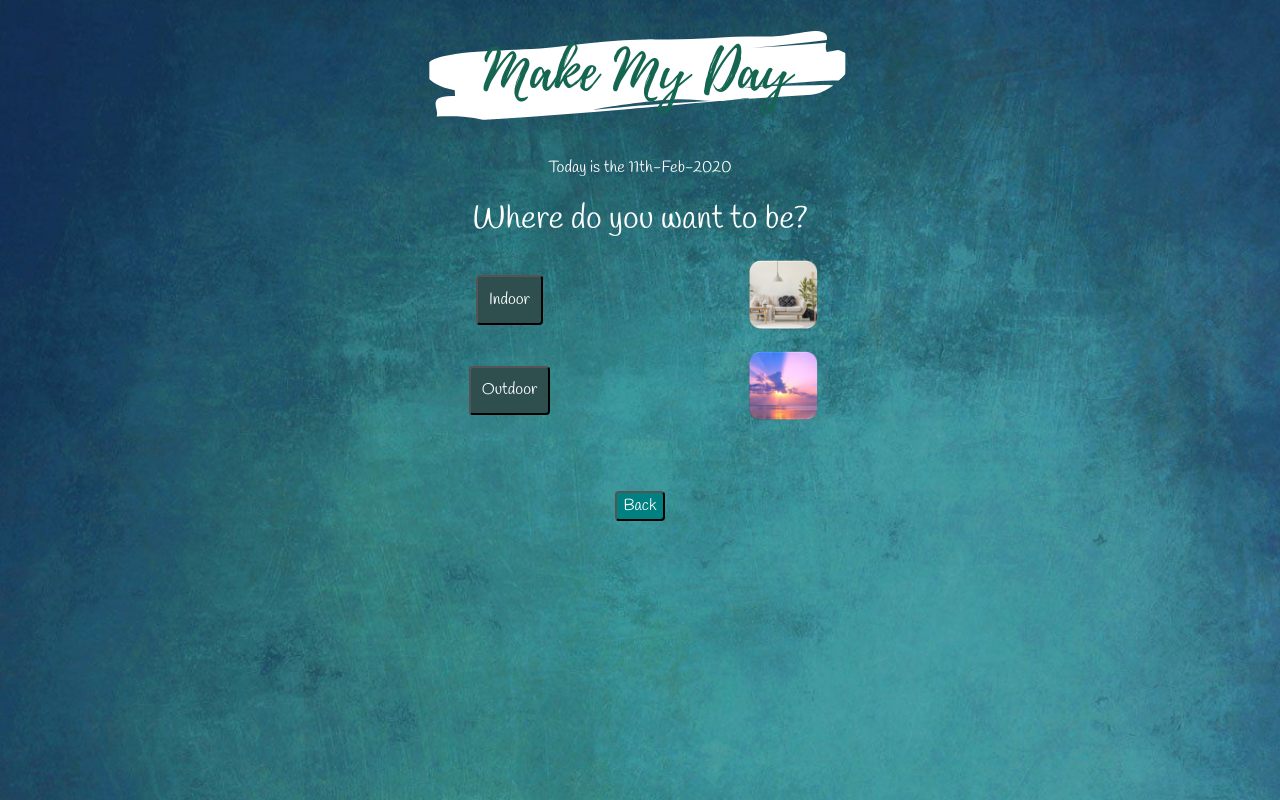
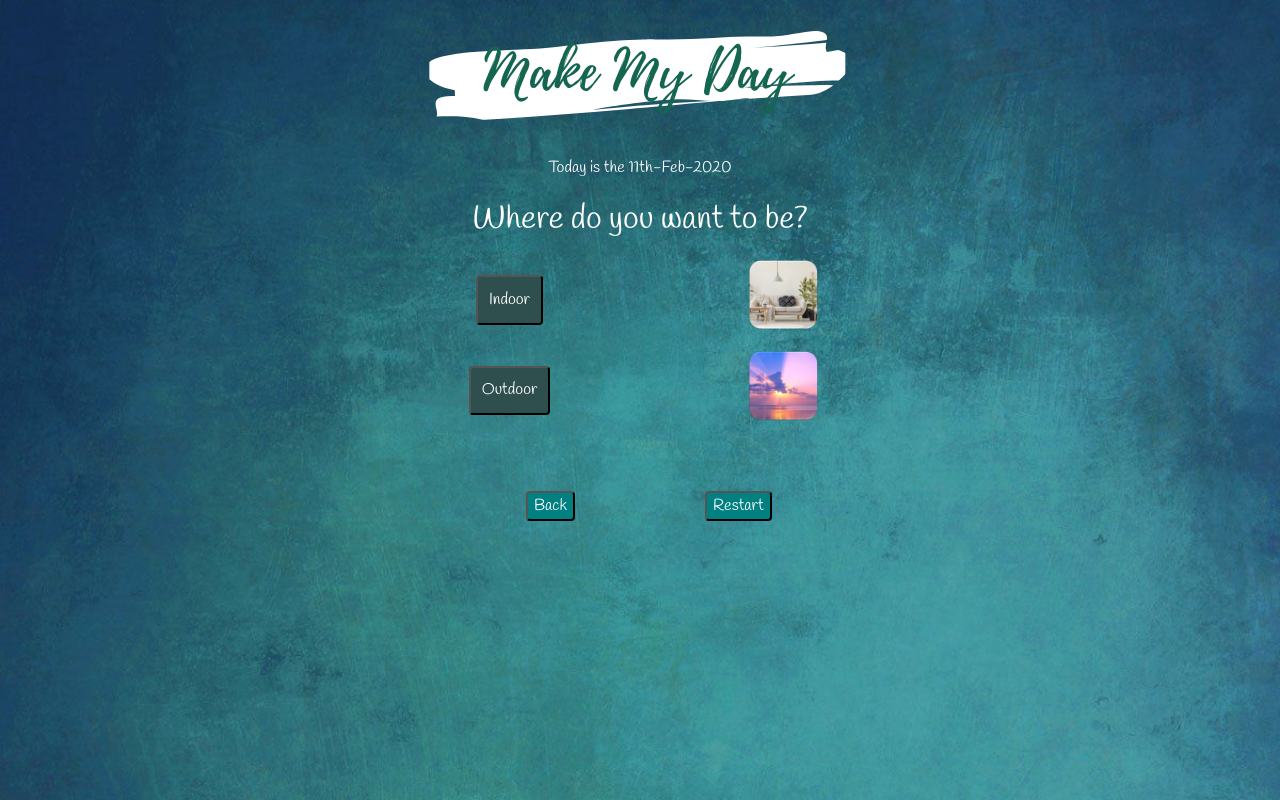
Before and after one commit to Tech-Returners-Project/make-my-day-frontend, a React (Create React App) app: page / in a window 1280 px wide. Built offline with nearby package versions, Linux system fonts and the light colour scheme.

Commit message:
Refresh button added

```diff
--- a/src/components/Question.css
+++ b/src/components/Question.css
@@ -22,7 +22,7 @@
   margin-left: 60%; */
 }
 
-.backButton {
+.backRefreshButton {
   padding: 150;
   background-color: teal;
   border-radius: 4px;
@@ -31,6 +31,17 @@
   text-align: center;
 }
 
+.backButton {
+  text-align: right;
+  /* padding-top: 2%; */
+}
+
+.refreshButton {
+  text-align: left;
+  /* padding-top: 2%; */
+}
+
+
 @media only screen and (max-width: 1000px) {
   .optionButton {
     font-size: 150%;
@@ -38,7 +49,7 @@
 }
 
 @media only screen and (max-width: 1000px) {
-  .backButton {
+  .backRefreshButton {
     font-size: 150%;
   }
 }
--- a/src/components/Question.js
+++ b/src/components/Question.js
@@ -18,7 +18,7 @@ class Question extends React.Component {
                 <div className="col-12">
                     {this.props.options.map(option => {
                         return (
-                            <div  key={option.text} className="row questionRow">
+                            <div key={option.text} className="row questionRow">
 
                                 <div className="col-6">
                                     <button className="optionButton"
@@ -30,20 +30,29 @@ class Question extends React.Component {
                                 <div className="col-3">
                                     <img className="optionImage"
                                         src={'/images/' + option.image}
-                                        alt = ""
+                                        alt=""
                                     />
                                 </div>
 
                             </div >
                         );
                     })
+                    }
 
-                    }
-                    <div className="col-12">
-                        <button
-                            className="backButton">
-                            Back
-                      </button>
+                    <div className="row">
+                        <div className="col-6 backButton">
+                            <button
+                                className="backRefreshButton">
+                                Back
+                        </button>
+                        </div>
+
+                        <div className="col-6 refreshButton">
+                            <button
+                                className="backRefreshButton">
+                                Restart
+                        </button>
+                        </div>
                     </div>
                 </div>
             </div>
```
